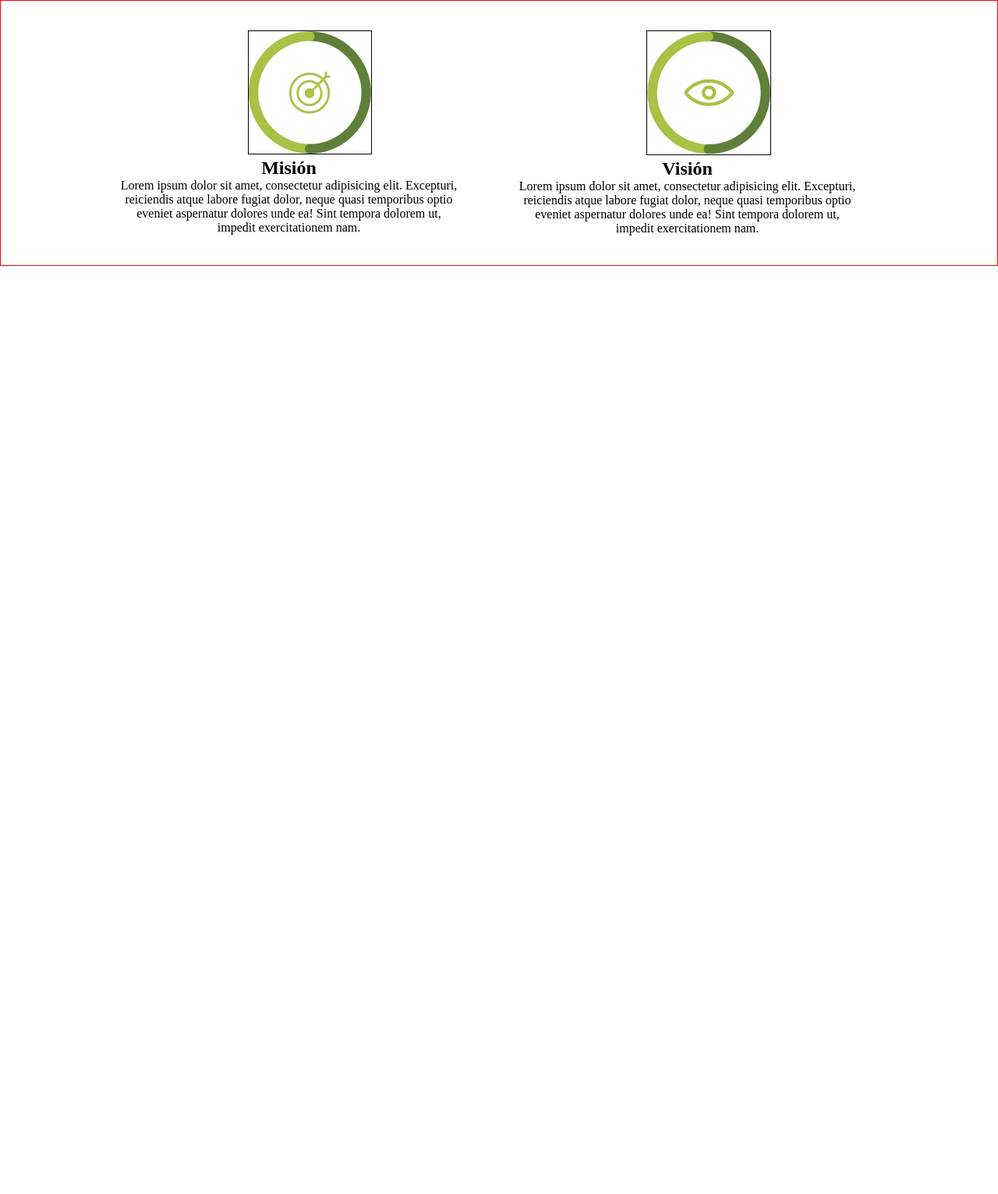
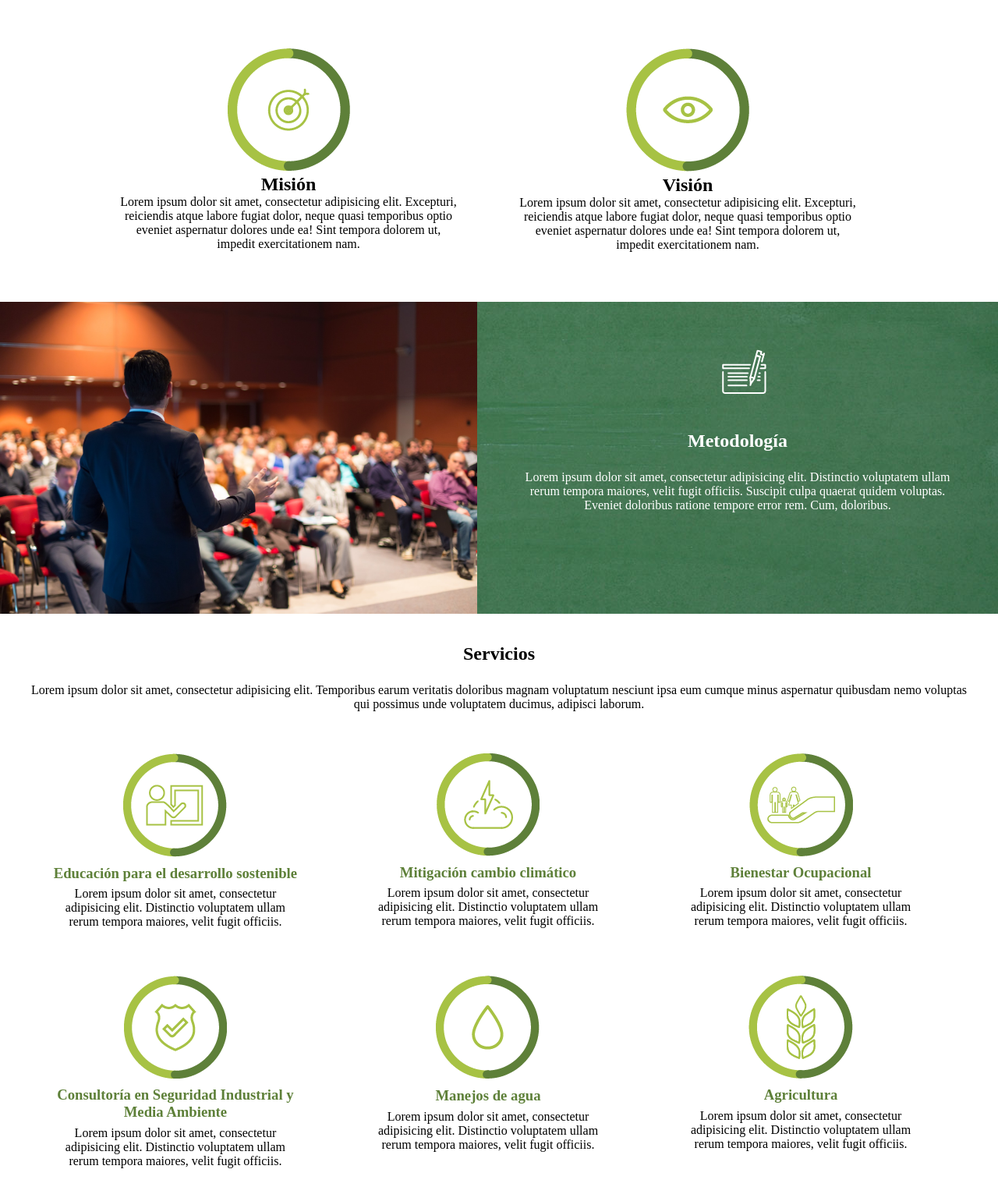
Before and after one commit to parakawa/Proyectos-Laboratoria, a plain HTML site: page ecomunidad/index.html in a window 1280 px wide. Shown: the part 660-2191 px from the top of the page at 78% size. Before the commit the page ends 1001 px from the top, so only its background shows below. Drawn offline with Linux system fonts and the light colour scheme.

Commit message:
ecomunidad hasta sección proyectos

```diff
--- a/ecomunidad/css/main.css
+++ b/ecomunidad/css/main.css
@@ -1,9 +1,6 @@
 html,body{
 	width: 100%;
-}
-
-header{
-	border: 1px solid black;
+	text-align: center;
 }
 
 nav{
@@ -11,11 +8,9 @@ nav{
 }
 
 .logo{
-	border: 1px orange solid;
 	width: 100px;
 	height: 100px;
 	margin: 0 30%;
-
 }
 
 a{
@@ -48,18 +43,51 @@ nav a{
 	padding: 6% 7%;
 	text-align: justify;
 }
-
-.mision-vision{
-	border: 1px solid red;
-	padding: 3% 10%;
+.caja{
+	margin: 0 5%;
 }
 
-.mision{
-	border: 1px solid black;
-	margin: 0 38%;
+.metodologia{
+	background: url("../img/fondo.jpg");
+	height: 400px;
+	color: white;
 }
 
-.caja{
-	margin: 0 5%;
+.exponente{
+	width: 100%;
+	height: 400px;
+}
 
+.icon-metodo{
+	margin: 10% 46.8% 7%;
 }
+
+.metodo p{
+	margin: 4%;
+}
+
+.servicios{
+	padding: 3%;
+}
+.tipo-servicio{
+	margin:8%;
+}
+
+.servicios p{
+	margin: 2% 0;
+}
+
+.tipo-servicio h3{
+	color: #5e8039;
+	margin:2% 0;
+}
+
+.proyectos{
+	background-color: #5e8039; /*green*/
+	padding: 3% 5% 3% 2%;
+}
+
+.foto-proyecto{
+	width: 80%;
+	height: 350px;
+}
--- a/ecomunidad/index.html
+++ b/ecomunidad/index.html
@@ -10,10 +10,10 @@
 <body>
 	<header>
 		<div class="row">
-			<div class="col-4">
+			<div class="col-3">
 				<img src="img/ecomunidad-logo.png" alt="logo" class="logo">
 			</div>
-			<div class="col-8">
+			<div class="col-6">
 				<nav>
 					<a href="#">Nosotros</a>|
 					<a href="#">Servicios</a>|
@@ -23,32 +23,117 @@
 					<a href="#">Síguenos</a>
 				</nav>
 			</div>
+			<div class="col-3">
+			</div>
 		</div>
 	</header>
 	<div class="fondo"></div>
 	<div class="description">
 		<p>Lorem ipsum dolor sit amet, consectetur adipisicing elit. Sit harum totam rerum ea nobis delectus maiores error voluptatibus explicabo, modi vel deserunt est repellendus labore quod, distinctio? Unde, officia, sint 	Lorem ipsum dolor sit amet, consectetur adipisicing elit. Nisi, tenetur nemo? Facilis sit exercitationem expedita natus facere quae animi adipisci, suscipit ab repellat, id dolorem veniam reiciendis, ad culpa veritatis.?</p>
 	</div>
-	<section class="mision-vision">
+	<section class="pd-5-10">
 		<div class="row">
 			<div class="col-6">
 				<div class="caja">
-					<img src="img/iconos/mision/mision.png" alt="mision" class="mision">
-					<h2 class="text-center">Misión</h2>
-					<p class="text-center">Lorem ipsum dolor sit amet, consectetur adipisicing elit. Excepturi, reiciendis atque labore fugiat dolor, neque quasi temporibus optio eveniet aspernatur dolores unde ea! Sint tempora dolorem ut, impedit exercitationem nam.</p>
+					<img src="img/iconos/mision/mision.png" alt="mision">
+					<h2>Misión</h2>
+					<p>Lorem ipsum dolor sit amet, consectetur adipisicing elit. Excepturi, reiciendis atque labore fugiat dolor, neque quasi temporibus optio eveniet aspernatur dolores unde ea! Sint tempora dolorem ut, impedit exercitationem nam.</p>
 				</div>
 			</div>
 			<div class="col-6">
 				<div class="caja">
 					<img src="img/iconos/mision/vision.png" alt="mision" class="mision">
-					<h2 class="text-center">Visión</h2>
-					<p class="text-center">Lorem ipsum dolor sit amet, consectetur adipisicing elit. Excepturi, reiciendis atque labore fugiat dolor, neque quasi temporibus optio eveniet aspernatur dolores unde ea! Sint tempora dolorem ut, impedit exercitationem nam.</p>
+					<h2>Visión</h2>
+					<p>Lorem ipsum dolor sit amet, consectetur adipisicing elit. Excepturi, reiciendis atque labore fugiat dolor, neque quasi temporibus optio eveniet aspernatur dolores unde ea! Sint tempora dolorem ut, impedit exercitationem nam.</p>
 				</div>
 			</div>
 		</div>
 	</section>
-	<section>
-
+	<section class="metodologia">
+		<div class="row">
+			<div class="col-6">
+				<img src="img/metodo.jpg" alt="exponente" class="exponente">
+			</div>
+			<div class="col-6">
+				<div class="metodo">
+					<img src="img/iconos/metodologia-icon.png" alt="icon metodologia" class="icon-metodo">
+					<h2>Metodología</h2>
+					<p>Lorem ipsum dolor sit amet, consectetur adipisicing elit. Distinctio voluptatem ullam rerum tempora maiores, velit fugit officiis. Suscipit culpa quaerat quidem voluptas. Eveniet doloribus ratione tempore error rem. Cum, doloribus.</p>
+				</div>
+			</div>
+		</div>
+	</section>
+	<section class="servicios">
+		<h2>Servicios</h2>
+		<p>Lorem ipsum dolor sit amet, consectetur adipisicing elit. Temporibus earum veritatis doloribus magnam voluptatum nesciunt ipsa eum cumque minus aspernatur quibusdam nemo voluptas qui possimus unde voluptatem ducimus, adipisci laborum.</p>
+		<div class="row">
+			<div class="col-4">
+				<div class="tipo-servicio">
+					<img src="img/iconos/servicios-icon/educacion.png">
+					<h3>Educación para el desarrollo sostenible</h3>
+					<p>Lorem ipsum dolor sit amet, consectetur adipisicing elit. Distinctio voluptatem ullam rerum tempora maiores, velit fugit officiis. </p>
+				</div>
+			</div>
+			<div class="col-4">
+				<div class="tipo-servicio">
+					<img src="img/iconos/servicios-icon/mitigacion.png">
+					<h3>Mitigación cambio climático</h3>
+					<p>Lorem ipsum dolor sit amet, consectetur adipisicing elit. Distinctio voluptatem ullam rerum tempora maiores, velit fugit officiis. </p>
+				</div>
+			</div>
+			<div class="col-4">
+				<div class="tipo-servicio">
+					<img src="img/iconos/servicios-icon/bienestar.png">
+					<h3>Bienestar Ocupacional</h3>
+					<p>Lorem ipsum dolor sit amet, consectetur adipisicing elit. Distinctio voluptatem ullam rerum tempora maiores, velit fugit officiis. </p>
+				</div>
+			</div>
+		</div>
+		<div class="row">
+			<div class="col-4">
+				<div class="tipo-servicio">
+					<img src="img/iconos/servicios-icon/seguridad-icon.png">
+					<h3>Consultoría en Seguridad Industrial y Media Ambiente</h3>
+					<p>Lorem ipsum dolor sit amet, consectetur adipisicing elit. Distinctio voluptatem ullam rerum tempora maiores, velit fugit officiis. </p>
+				</div>
+			</div>
+			<div class="col-4">
+				<div class="tipo-servicio">
+					<img src="img/iconos/servicios-icon/manejo-de-agua.png">
+					<h3>Manejos de agua</h3>
+					<p>Lorem ipsum dolor sit amet, consectetur adipisicing elit. Distinctio voluptatem ullam rerum tempora maiores, velit fugit officiis. </p>
+				</div>
+			</div>
+			<div class="col-4">
+				<div class="tipo-servicio">
+					<img src="img/iconos/servicios-icon/agricultura-icon.png">
+					<h3>Agricultura</h3>
+					<p>Lorem ipsum dolor sit amet, consectetur adipisicing elit. Distinctio voluptatem ullam rerum tempora maiores, velit fugit officiis. </p>
+				</div>
+			</div>
+		</div>
+	</section>
+	<section class="proyectos text-white">
+		<div class="row">
+			<div class="col-6">
+				<img src="img/fotos/img-0352.jpg" class="foto-proyecto">
+			</div>
+			<div class="col-6">
+				<h2>"Lombrices"</h2>
+				<h3>Comas</h3>
+				<p>Lorem ipsum dolor sit amet, consectetur adipisicing elit. Amet, impedit culpa quam ipsa optio cupiditate excepturi unde incidunt laudantium beatae.</p>
+			</div>
+		</div>
+		<div class="row">
+			<div class="col-6">
+				<img src="img/fotos/img-9246.jpg" class="foto-proyecto">
+			</div>
+			<div class="col-6">
+				<h2>"El bus de basura"</h2>
+				<h3>Ate</h3>
+				<p>Lorem ipsum dolor sit amet, consectetur adipisicing elit. Amet, impedit culpa quam ipsa optio cupiditate excepturi unde incidunt laudantium beatae.</p>
+			</div>
+		</div>
 	</section>
 </body>
 </html>
```
